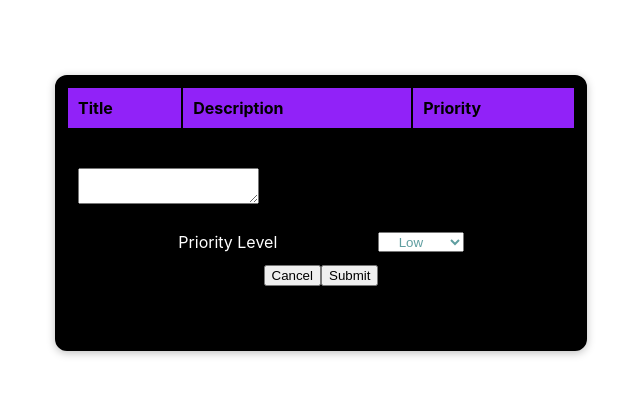
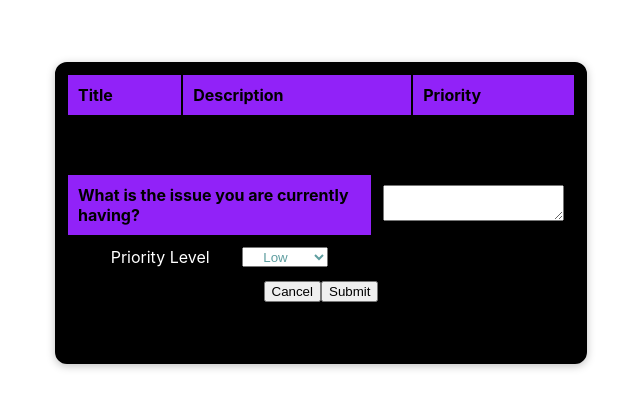
Before and after one commit to ticket-tiger/ticket-management-system, a React (Create React App) app: page / in a window 1280 px wide. Shown: the part 203-612 px from the top of the page, without its empty margins (319-959 px from the left). Built offline with nearby package versions, Linux system fonts and the light colour scheme.

Commit message:
Created working test for SubmitTicket component post request status message.

```diff
--- a/src/components/SubmitTicket/SubmitTicket.js
+++ b/src/components/SubmitTicket/SubmitTicket.js
@@ -4,27 +4,35 @@ import './SubmitTicket.css';
 
 const SubmitTicket = () => {
   const [ticketText, setTicketText] = useState('');
+  const [responseStatus, setResponseStatus] = useState('300');
 
-  const clickHandler = () => {
-    console.log('Clicked');
-    axios.post('http://localhost:3001/api/create-ticket', ticketText,
-      {
-      })
-      .catch((error) => {
-        console.log(error);
-      });
+  const sendPostRequest = async () => {
+    const response = await axios.post('http://localhost:3001/api/create-ticket', ticketText);
+    return response.status;
   };
+
+  const clickHandler = async () => {
+    setResponseStatus(await sendPostRequest());
+  };
+
   const clickHandler2 = () => {
+    setResponseStatus('300');
+  };
 
-  };
   return (
+    <>
+      {responseStatus ? <p data-testid="responseStatus">{responseStatus}</p> : null}
       <table>
-
-      <tr>What is the issue you are currently having?</tr>
+        <thead>
+          <tr>
+            <th>What is the issue you are currently having?</th>
             <td>
               <textarea type="text" onInput={(e) => setTicketText(e.target.value)} />
             </td>
-      <tr />
+          </tr>
+        </thead>
+        <tbody>
+          <tr>
             <td>
               <div className="submit-ticket__priority-level">
                 <div className="priority-level__texts">Priority Level</div>
@@ -35,21 +43,22 @@ const SubmitTicket = () => {
                 </select>
               </div>
             </td>
-      <tr>
+          </tr>
+        </tbody>
+      </table>
       <div>
-          <button type="submit" onClick={clickHandler2}>
+        <button type="submit" onClick={() => clickHandler2()}>
           Cancel
         </button>
         <button
           type="submit"
                   // className = 'submit-ticket__button'
-            onClick={{ clickHandler }}
+          onClick={() => clickHandler()}
         >
           Submit
         </button>
       </div>
-      </tr>
-    </table>
+    </>
   );
 };
 export default SubmitTicket;
```
Also changed, not shown: .eslintrc.json, 2 other files (tests, documents, lock files or other folders). Lines whose indentation alone changed are shown as unchanged.
